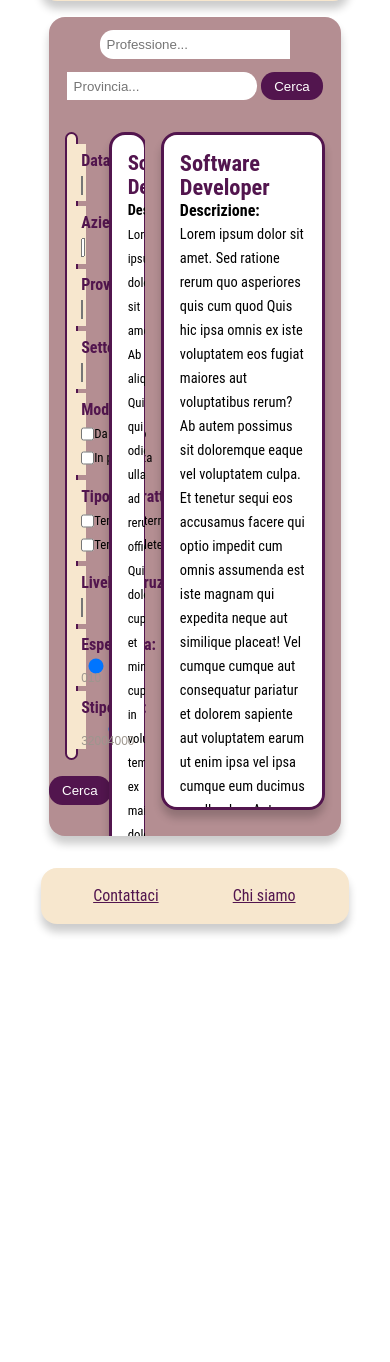
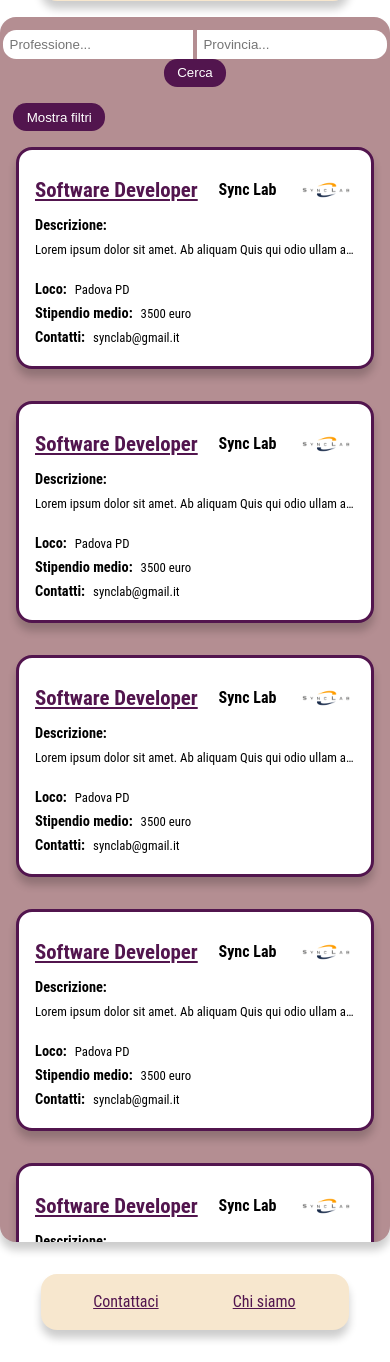
Before and after one commit to rossonlorenzo/TW, a PHP site: page /Annunci.html in a window 390 px wide. Shown: the part 151-1513 px from the top of the page. Before the commit the page ends 1086 px from the top, so only its background shows below. Run offline with PHP 8.4, Linux system fonts and the light colour scheme; some web fonts are replaced.

Commit message:
aggiornata pagina Annunci

```diff
--- a/EazyJobs/Annunci.html
+++ b/EazyJobs/Annunci.html
@@ -35,6 +35,7 @@
             <button type="submit">Cerca</button>
         </form>
 
+        <button id="bottone-filtri">Mostra filtri</button>
         <div id="filtered-search">
         <form id="jobFilters" action="search.html" method="get">
             <ul id="filterList">    <!--turned into a ul with accessibility in mind-->
@@ -112,7 +113,9 @@
         <ul class="annunci">
             <li id="SyncLab">
                 <div class="header-annunci">
-                <h3>Software Developer</h3>
+                <a href="#" class="annuncio-link" data-target="annuncio-completo">
+                    <h3>Software Developer</h3>
+                </a>
                 <h4>Sync Lab</h4>
                 <img src="SyncLab-logo.png" alt="SyncLab-logo">
                 </div>
@@ -128,7 +131,9 @@
             </li>
             <li id="SyncLab">
                 <div class="header-annunci">
-                <h3>Software Developer</h3>
+                <a href="#" class="annuncio-link" data-target="annuncio-completo">
+                    <h3>Software Developer</h3>
+                </a>
                 <h4>Sync Lab</h4>
                 <img src="SyncLab-logo.png" alt="SyncLab-logo">
                 </div>
@@ -144,7 +149,9 @@
             </li>
             <li id="SyncLab">
                 <div class="header-annunci">
-                <h3>Software Developer</h3>
+                <a href="#" class="annuncio-link" data-target="annuncio-completo">
+                    <h3>Software Developer</h3>
+                </a>
                 <h4>Sync Lab</h4>
                 <img src="SyncLab-logo.png" alt="SyncLab-logo">
                 </div>
@@ -160,7 +167,9 @@
             </li>
             <li id="SyncLab">
                 <div class="header-annunci">
-                <h3>Software Developer</h3>
+                <a href="#" class="annuncio-link" data-target="annuncio-completo">
+                    <h3>Software Developer</h3>
+                </a>
                 <h4>Sync Lab</h4>
                 <img src="SyncLab-logo.png" alt="SyncLab-logo">
                 </div>
@@ -176,7 +185,9 @@
             </li>
             <li id="SyncLab">
                 <div class="header-annunci">
-                <h3>Software Developer</h3>
+                <a href="#" class="annuncio-link" data-target="annuncio-completo">
+                    <h3>Software Developer</h3>
+                </a>
                 <h4>Sync Lab</h4>
                 <img src="SyncLab-logo.png" alt="SyncLab-logo">
                 </div>
@@ -193,6 +204,8 @@
         </ul>
 
         <article id="annuncio-completo">
+            <button id="bottone-annunci">Torna agli annunci</button>
+
             <div class="header-annunci">
                 <h3>Software Developer</h3>
                 <h4>Sync Lab</h4>
@@ -222,7 +235,7 @@
             </div>
 
             <ul class="azioni-aggiuntive">
-                <li><button id="bottone-dettagli">Mostra più dettagli</button></li>
+                <li><button id="bottone-dettagli">Mostra più dettagli</button></li>     <!--don't use button-->
                 <li><button type="submit" id="bottone-candidati">Candidati</button></li>
                 <li><button type="submit" id="bottone-salva">Salva</button></li>
             </ul>
--- a/EazyJobs/annunci-style.css
+++ b/EazyJobs/annunci-style.css
@@ -21,6 +21,8 @@ html{
     line-height: 1.5em;
     margin: auto;
 }
+
+/*color ALL links, whether visited or not, here*/
 
 header{
     color: var(--headerTxtColor);
@@ -97,7 +99,7 @@ main {
     border-radius: 1em;
     box-shadow: 0 0.5em 0.5em rgba(0, 0, 0, 0.2);
     width: 75%;
-    height: 75%;
+    min-height: 75vh;
 }
 
 form {
@@ -141,7 +143,7 @@ button[type="submit"]:hover {
 }
 
 #jobFilters {
-    max-width: 15%;
+    max-width: 15em;
 }
 
 #filterList {
@@ -204,6 +206,21 @@ button[type="submit"]:hover {
     font-size: 12px;
 }
 
+#bottone-filtri {
+    padding: 0.5em 1em;
+    background-color: var(--headerTxtColor);
+    color: white;
+    border: none;
+    border-radius: 1em;
+    cursor: pointer;
+    width: auto;
+    display: none;
+}
+
+#bottone-filtri:hover {
+    background-color: var(--footerBgColor);
+}
+
 #jobFilters button {
     width: auto;
     margin: auto;
@@ -215,7 +232,7 @@ ul.annunci {
     flex-direction: column;
     flex-wrap: nowrap;
     overflow-y: auto;
-    height: 45em;
+    max-height: 75vh;
     list-style-type: none;
 }
 
@@ -240,7 +257,14 @@ ul.annunci li {
 
 ul.annunci li h3 {
     font-size: 1.3em;
-    color: var(--footerTxtColor);
+}
+
+ul.annunci li a {
+    color: var(--linkColor);
+}
+
+ul.annunci li a:visited {
+    color: var(--visitedLinkColor)
 }
 
 ul.annunci li h4 {
@@ -259,11 +283,13 @@ ul.annunci li p {
 .header-annunci {
     display: flex;
     align-items: center;
+    text-wrap: nowrap;
+    overflow: hidden;
     gap: 1em;
 }
 
-.header-annunci h4 {
-    margin-left: 3em;
+.header-annunci h4, img {   /* fix header changing when resizing */
+    margin: auto;
 }
 
 ul.annunci img {
@@ -284,7 +310,7 @@ ul.job-info li {
     margin: 0;
 }
 
-#annuncio-completo {    /* make sure flex works */
+#annuncio-completo {    /* make sure flex works as intended */
     max-width: 45%;
     background-color: #fff;
     box-shadow: 0 0.5em 0.5em rgba(0, 0, 0, 0.2);
@@ -297,7 +323,13 @@ ul.job-info li {
     flex-direction: column;
     flex-wrap: nowrap;
     overflow-y: auto;
-    height: 40em;
+    overflow-x: hidden;
+    white-space: normal;
+    min-height: 50vh;
+}
+
+#bottone-annunci {
+    display: none;
 }
 
 #annuncio-completo img {
@@ -356,6 +388,17 @@ ul.job-complete-info li {
     gap: 0.5em;
 }
 
+ul.job-complete-info li h5 {
+    white-space: nowrap;
+    overflow:visible;
+}
+
+ul.job-complete-info li p {     /* [...] effect */
+    text-wrap: nowrap;
+    overflow: hidden;
+    text-overflow: ellipsis;
+}
+
 ul.azioni-aggiuntive {
     list-style-type: none;
     display: flex;
@@ -402,15 +445,69 @@ footer {
     flex: 1;
 }
 
-/*
+@media (max-width: 1400px) {
+    ul.annunci li h5 {
+        white-space: nowrap;
+        overflow: visible;
+    }
+    ul.annunci li p {
+        text-wrap: nowrap;
+        overflow: hidden;
+        text-overflow: ellipsis;
+    }
+}
+
+@media (max-width: 1200px) {
+    #annuncio-completo {
+        display: none;
+        max-width: fit-content;
+    }
+    #bottone-annunci {
+        display: inline;
+        padding: 0.5em 1em;
+        background-color: var(--headerTxtColor);
+        color: white;
+        border: none;
+        border-radius: 1em;
+        cursor: pointer;
+        width: auto;
+    }
+    #bottone-annunci:hover {
+        background-color: var(--headerBgColor)
+    }
+    ul.annunci {
+        max-width: fit-content;
+    }
+    ul.annunci li p {
+        text-wrap: wrap;
+    }
+}
+
 @media (max-width: 800px) {
+    main {
+        width: 100%;
+    }
     #jobFilters {
-        max-width: 100%;
+        max-width: 12em;
     }
 
-    #filterList {
-        max-width: 100%;
+}
 
+@media (max-width: 500px) {
+    #jobFilters {   /*make it so if you enlarge the page these reappear --> refresh?*/
+        display: none;
+    }
+    #bottone-filtri {
+        display: inline;
+        margin-left: 1em;
+    }
+    ul.annunci li h5 {
+        white-space: nowrap;
+        overflow: visible;
+    }
+    ul.annunci li p {
+        text-wrap: nowrap;
+        overflow: hidden;
+        text-overflow: ellipsis;
     }
 }
-*/
```
Also changed, not shown: EazyJobs/src/annunci.js (added, +78 -0 lines).
